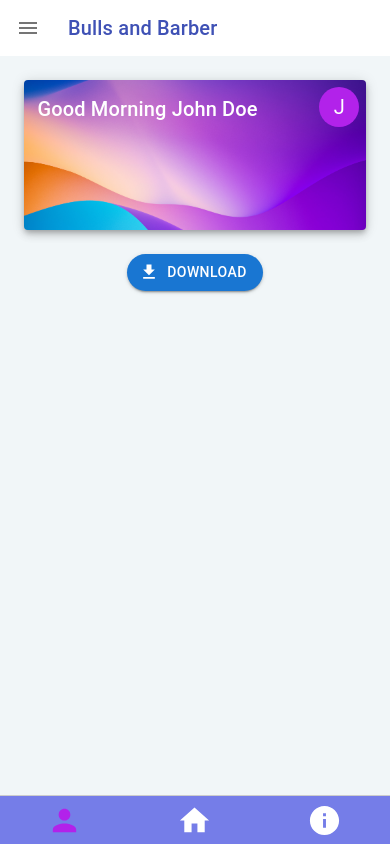
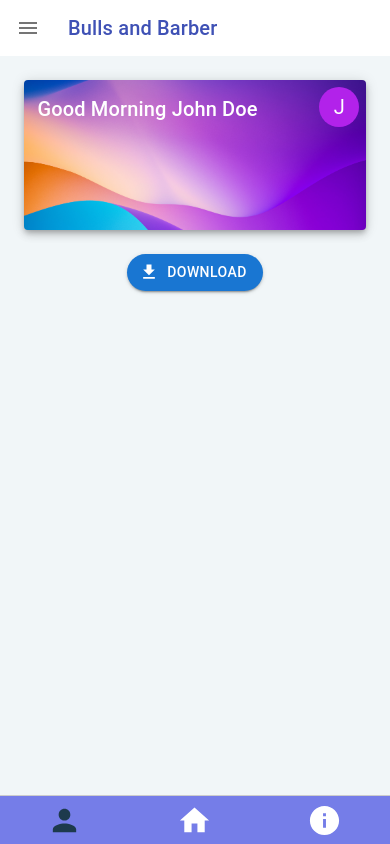
Before and after one commit to Stark-Akshay/bullsandbarber, a Next.js app: page / in a window 390 px wide. In both pictures the pointer is over the link 64 px from the left and 820 px from the top of the page. Built offline with nearby package versions, Linux system fonts and the light colour scheme.

Commit message:
color revert

```diff
--- a/src/styles/Home.module.css
+++ b/src/styles/Home.module.css
@@ -122,7 +122,7 @@
 
   .nav ul li a:hover,
   .nav ul li a:focus {
-    color: #b222ea;
+    color: #1d3a4d;
   }
 
   .nav ul li a.active {
```
